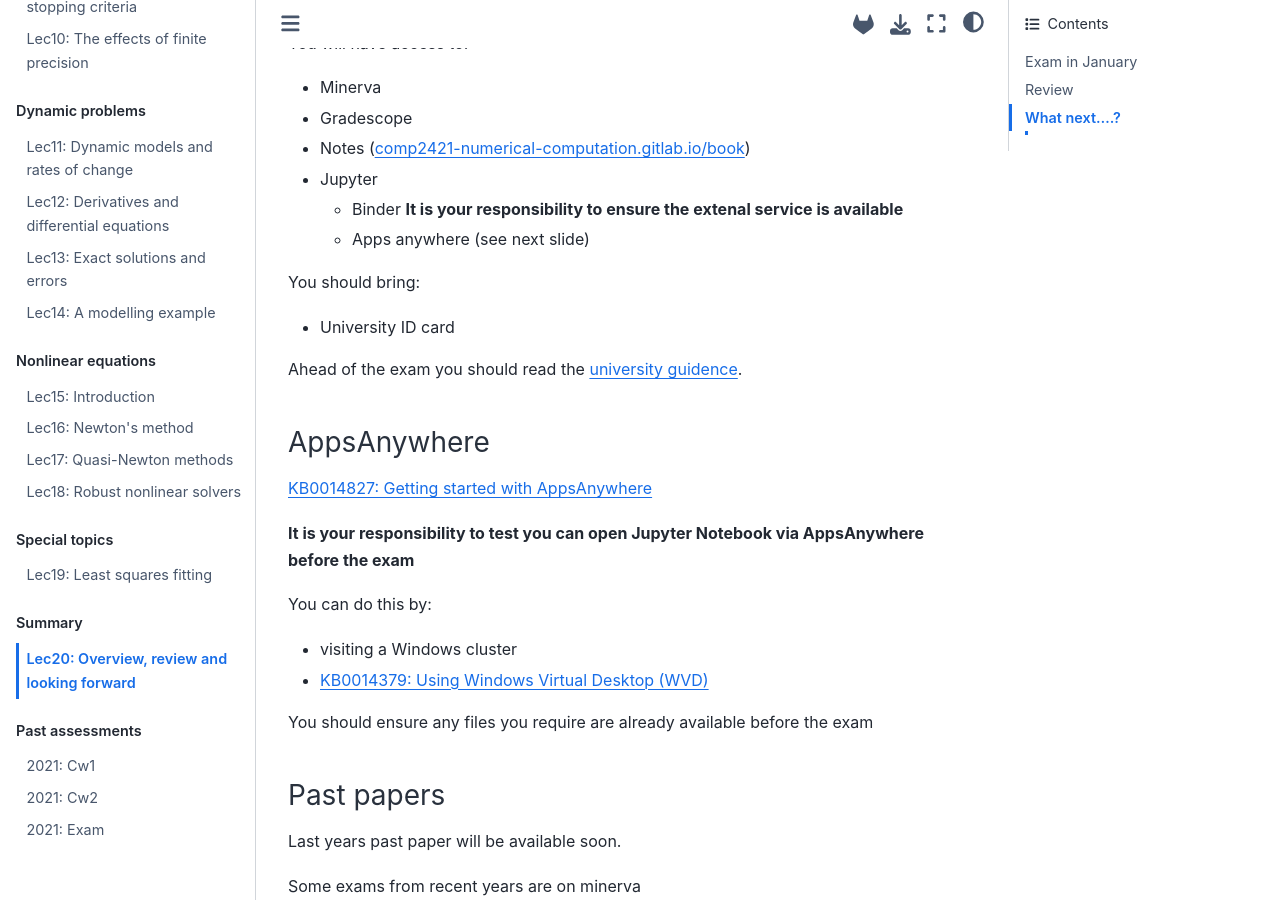
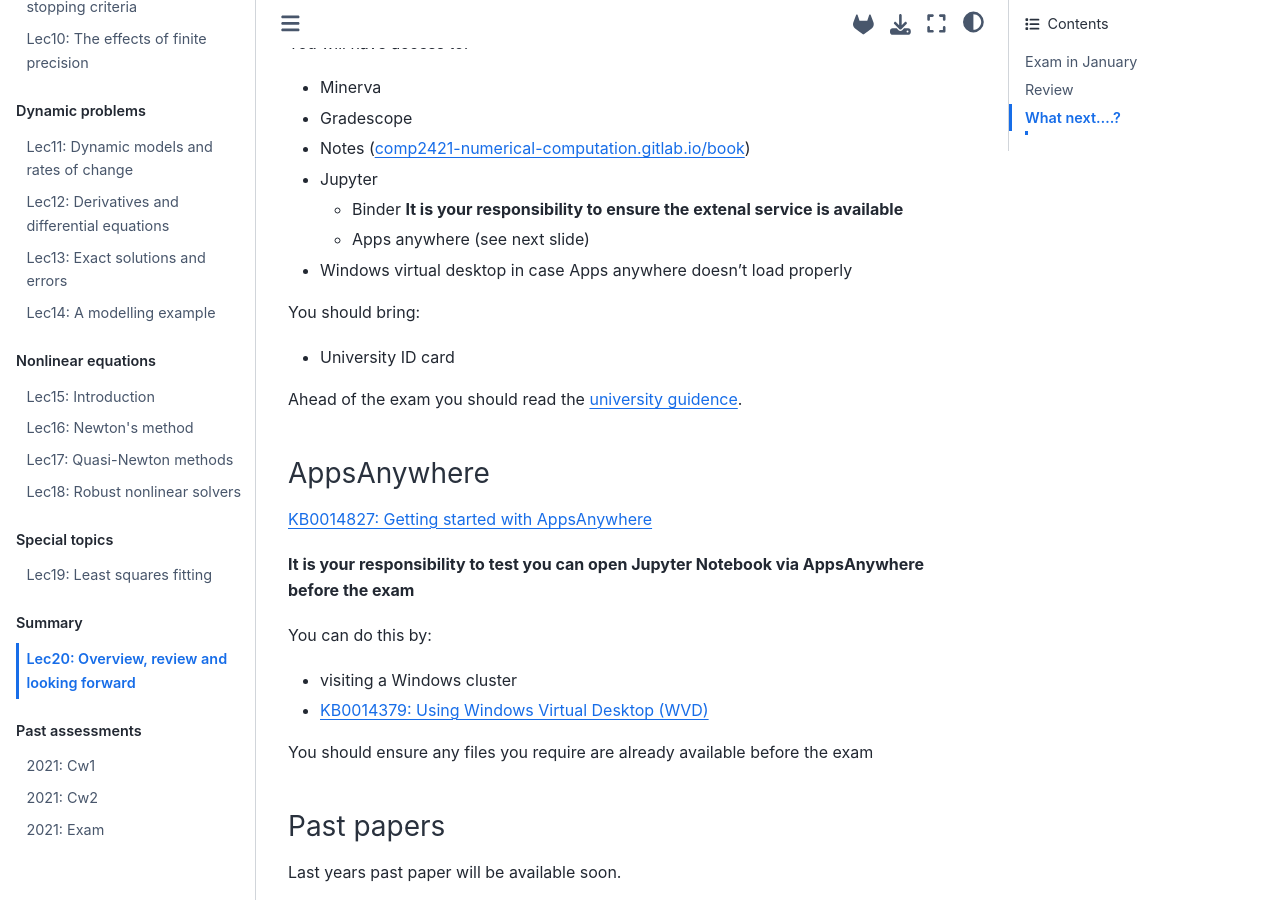
Before and after one commit to uol-soc-teachingrepos/COMP2421-Numerical-Computation, a Jupyter Book: the page built from lec/lec20.md, in a window 1280 px wide and 900 px high, scrolled down 512 px. Built offline with Jupyter Book 1.0.4 settings and Sphinx 7.4.7 and the Sphinx Book theme 1.1.4, drawn with Linux system fonts in a browser that asks for light colours; pages that are not in the unit, such as notebooks, are missing from menus.

Commit message:
add wvd to allowed list

```diff
--- a/lec/lec20.md
+++ b/lec/lec20.md
@@ -22,6 +22,7 @@ You will have access to:
 - Jupyter
     - Binder **It is your responsibility to ensure the extenal service is available**
     - Apps anywhere  (see next slide)
+- Windows virtual desktop in case Apps anywhere doesn't load properly
 
 You should bring:
 
```
